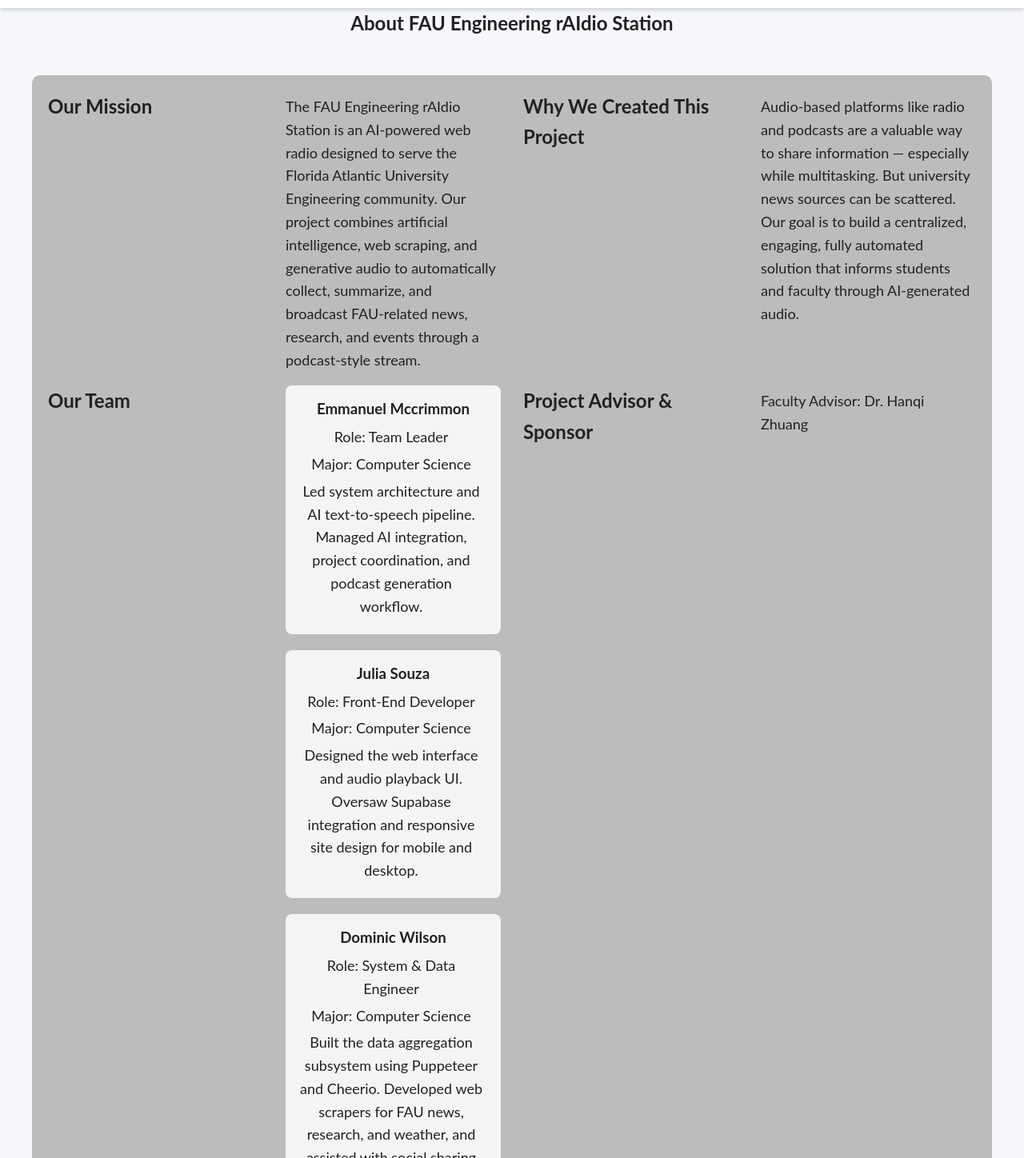
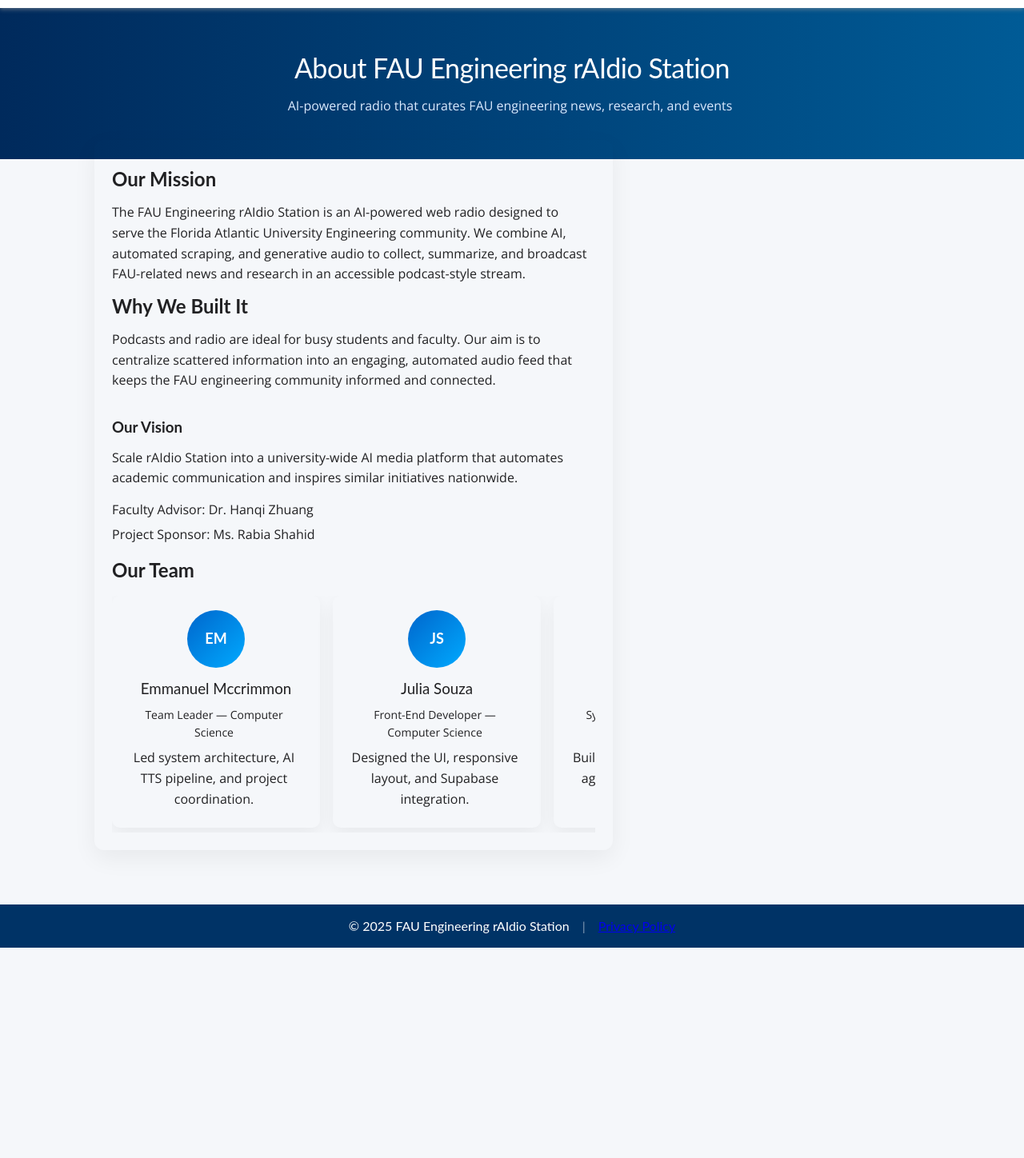
Before and after one commit to Engineering-Group-28/rAIdio-Station-v2, a Vue app in the folder rAIdio Station/: page /about in a window 1280 px wide. Shown: the part 62-1510 px from the top of the page at 80% size. After the commit the page ends 1247 px from the top, so only its background shows below. Built offline with nearby package versions, Linux system fonts and the light colour scheme.

Commit message:
Update login and front end for About page

```diff
--- a/rAIdio Station/src/views/About.vue
+++ b/rAIdio Station/src/views/About.vue
@@ -1,139 +1,145 @@
 <script setup>
+const team = [
+  { id: 0, initials: 'EM', name: 'Emmanuel Mccrimmon', role: 'Team Leader — Computer Science', bio: 'Led system architecture, AI TTS pipeline, and project coordination.' },
+  { id: 1, initials: 'JS', name: 'Julia Souza', role: 'Front-End Developer — Computer Science', bio: 'Designed the UI, responsive layout, and Supabase integration.' },
+  { id: 2, initials: 'DW', name: 'Dominic Wilson', role: 'System & Data Engineer — Computer Science', bio: 'Built web scrapers and data aggregation pipelines for automated content.' },
+  { id: 3, initials: 'PN', name: 'Peten Nhan', role: 'Backend & Documentation Engineer — Computer Science', bio: 'Implemented Supabase user flows, feedback dashboard, and documentation.' }
+]
 </script>
 
 <template>
-  <main>
-    <!-- Title -->
-    <p style="margin:0; background-color: #F5F7FA; text-align: center;">
-      <span class="lato-bold" style="font-size: 150%;">About FAU Engineering rAIdio Station</span>
-    </p>
-    <br>
+  <main class="about-page">
+    <header class="hero">
+      <div class="hero-inner">
+        <h1>About FAU Engineering rAIdio Station</h1>
+        <p class="tagline">AI-powered radio that curates FAU engineering news, research, and events</p>
+      </div>
+    </header>
 
-    <div class="container">
-      <!-- Mission -->
-      <h2 class="lato-bold">Our Mission</h2>
-      <p class="lato-regular">
+    <section class="container content">
+      <div class="main-box">
+        <div class="stacked">
+          <div>
+            <h2 class="section-title">Our Mission</h2>
+            <p class="body">
               The <strong>FAU Engineering rAIdio Station</strong> is an AI-powered web radio designed to serve
-        the Florida Atlantic University Engineering community. Our project combines artificial intelligence,
-        web scraping, and generative audio to automatically collect, summarize, and broadcast FAU-related
-        news, research, and events through a podcast-style stream.
+              the Florida Atlantic University Engineering community. We combine AI, automated scraping, and
+              generative audio to collect, summarize, and broadcast FAU-related news and research in an
+              accessible podcast-style stream.
             </p>
 
-      <!-- Why We Created This -->
-      <h2 class="lato-bold">Why We Created This Project</h2>
-      <p class="lato-regular">
-        Audio-based platforms like radio and podcasts are a valuable way to share information — especially
-        while multitasking. But university news sources can be scattered. Our goal is to build a centralized,
-        engaging, fully automated solution that informs students and faculty through AI-generated audio.
-      </p>
-
-      <!-- Team -->
-      <h2 class="lato-bold">Our Team</h2>
-      <div class="team-section">
-        <div class="member">
-          <h3 class="lato-bold">Emmanuel Mccrimmon</h3>
-          <p class="lato-regular"><strong>Role:</strong> Team Leader</p>
-          <p class="lato-regular"><strong>Major:</strong> Computer Science</p>
-          <p class="lato-regular">
-            Led system architecture and AI text-to-speech pipeline. Managed AI integration, project coordination,
-            and podcast generation workflow.
+            <h2 class="section-title">Why We Built It</h2>
+            <p class="body">
+              Podcasts and radio are ideal for busy students and faculty. Our aim is to centralize scattered
+              information into an engaging, automated audio feed that keeps the FAU engineering community
+              informed and connected.
             </p>
           </div>
 
-        <div class="member">
-          <h3 class="lato-bold">Julia Souza</h3>
-          <p class="lato-regular"><strong>Role:</strong> Front-End Developer</p>
-          <p class="lato-regular"><strong>Major:</strong> Computer Science</p>
-          <p class="lato-regular">
-            Designed the web interface and audio playback UI. Oversaw Supabase integration and responsive site
-            design for mobile and desktop.
+          <div class="vision-card">
+            <h3 class="section-title">Our Vision</h3>
+            <p class="body">
+              Scale rAIdio Station into a university-wide AI media platform that automates academic
+              communication and inspires similar initiatives nationwide.
             </p>
+            <div class="meta">
+              <p><strong>Faculty Advisor:</strong> Dr. Hanqi Zhuang</p>
+              <p><strong>Project Sponsor:</strong> Ms. Rabia Shahid</p>
             </div>
-
-        <div class="member">
-          <h3 class="lato-bold">Dominic Wilson</h3>
-          <p class="lato-regular"><strong>Role:</strong> System & Data Engineer</p>
-          <p class="lato-regular"><strong>Major:</strong> Computer Science</p>
-          <p class="lato-regular">
-            Built the data aggregation subsystem using Puppeteer and Cheerio. Developed web scrapers for FAU
-            news, research, and weather, and assisted with social sharing tools.
-          </p>
-        </div>
-
-        <div class="member">
-          <h3 class="lato-bold">Peten Nhan</h3>
-          <p class="lato-regular"><strong>Role:</strong> Backend & Documentation Engineer</p>
-          <p class="lato-regular"><strong>Major:</strong> Computer Science</p>
-          <p class="lato-regular">
-            Developed feedback & admin subsystems, Supabase user management, and documentation. Built the
-            feedback dashboard and profile system.
-          </p>
           </div>
         </div>
 
-      <!-- Advisor -->
-      <h2 class="lato-bold">Project Advisor & Sponsor</h2>
-      <p class="lato-regular"><strong>Faculty Advisor:</strong> Dr. Hanqi Zhuang</p>
-      <p class="lato-regular"><strong>Project Sponsor:</strong> Ms. Rabia Shahid</p>
-      <p class="lato-regular"><em>FAU Department of Electrical Engineering & Computer Science</em></p>
-
-      <!-- Vision -->
-      <h2 class="lato-bold">Our Vision</h2>
-      <p class="lato-regular">
-        Our long-term vision is to scale the rAIdio Station into a university-wide AI media platform that
-        automates academic communication and inspires similar initiatives nationwide.
-      </p>
+        <div>
+          <h2 class="section-title">Our Team</h2>
+          <div class="team-row" role="list">
+            <div v-for="member in team" :key="member.id" class="member-card" role="listitem">
+              <div class="avatar">{{ member.initials }}</div>
+              <h3>{{ member.name }}</h3>
+              <p class="role"><strong>{{ member.role }}</strong></p>
+              <p class="body">{{ member.bio }}</p>
+            </div>
+          </div>
+        </div>
       </div>
 
-    <!-- Footer -->
-    <div class="footer">
-      <p class="lato-regular">
-        <span style="color: #FFFFFF;">
-          &copy; 2025 FAU Engineering rAIdio Station. All rights reserved. |
-        </span>
+    </section>
+
+    <footer class="site-footer">
+      <div class="footer-inner">
+        <span>© 2025 FAU Engineering rAIdio Station</span>
+        <span class="sep">|</span>
         <RouterLink to="/privacy">Privacy Policy</RouterLink>
-      </p>
       </div>
+    </footer>
+
   </main>
 </template>
 
 <style scoped>
-.lato-regular {
-  font-family: "Lato", sans-serif;
-  font-weight: 400;
-  font-size: 18px;
+:root{
+  --bg:#f7fafc;
+  --card:#ffffff;
+  --muted:#6b7280;
+  --accent:#005b96;
 }
 
-.lato-bold {
-  font-family: "Lato", sans-serif;
-  font-weight: 700;
+.about-page{
+  font-family: 'Lato', system-ui, -apple-system, 'Segoe UI', Roboto, 'Helvetica Neue', Arial;
+  background: linear-gradient(180deg,var(--bg) 0%, #eef2f6 100%);
+  min-height:100vh;
+  display:flex;
+  flex-direction:column;
 }
 
-.container {
-  max-width: 1200px;
-  margin: 20px auto;
-  padding: 20px;
-  background: #bdbbbb;
-  border-radius: 10px;
-}
-
-.team-section {
-  display: grid;
-  grid-template-columns: repeat(auto-fit, minmax(250px, 1fr));
-  gap: 20px;
-}
-
-.member {
-  background: #f4f4f4;
-  padding: 15px;
-  border-radius: 8px;
+.hero{
+  background: linear-gradient(90deg, #002a5c 0%, #005b96 100%);
+  color: white;
+  padding: 48px 12px;
   text-align: center;
 }
+.hero-inner{ max-width:1100px; margin:0 auto; }
+.hero h1{ margin: 0; font-size: 34px; letter-spacing: -0.5px; }
+.tagline{ margin-top:8px; color: #dbeafe; font-size:16px }
 
-.footer {
-  text-align: center;
-  background: #003366;
-  color: white;
-  padding: 10px;
-}
+.container{ max-width:1100px; margin: -32px auto 40px; padding: 28px; background: transparent; }
+.content{ padding-top:8px; flex:1 }
+
+.two-col{ display:grid; grid-template-columns: 1fr 360px; gap: 24px; align-items:start; }
+@media (max-width:900px){ .two-col{ grid-template-columns: 1fr; } }
+
+.section-title{ color:var(--accent); margin: 8px 0 10px; font-weight:700; }
+.center{ text-align:center }
+
+.body{ color:var(--muted); line-height:1.6; font-size:16px }
+
+.vision-card{ background:var(--card); padding:18px; border-radius:10px; box-shadow:0 6px 18px rgba(2,6,23,0.08); }
+.vision-card .meta{ margin-top:14px; color:var(--muted); font-size:14px }
+
+.team-section{ display:grid; grid-template-columns: repeat(4,1fr); gap:18px; margin-top:18px; }
+@media (max-width:1100px){ .team-section{ grid-template-columns: repeat(2,1fr); } }
+@media (max-width:600px){ .team-section{ grid-template-columns: 1fr; } }
+
+.main-box{ background:var(--card); padding:22px; border-radius:12px; box-shadow:0 10px 30px rgba(2,6,23,0.06) }
+.stacked{ display:flex; flex-direction:column; gap:18px }
+.vision-card{ background:transparent; padding:0; box-shadow:none }
+
+.team-row{ display:flex; gap:16px; margin-top:12px; overflow:auto; padding-bottom:6px }
+.member-card{ flex:0 0 260px; background:var(--card); padding:18px; border-radius:10px; box-shadow:0 8px 24px rgba(2,6,23,0.06); text-align:center }
+.member-card .avatar{ width:72px; height:72px; margin: 0 auto 12px; font-size:18px }
+.member-card h3{ margin:6px 0 6px }
+.member-card .body{ color:var(--muted); }
+
+@media (max-width:800px){ .member-card{ flex:0 0 220px } }
+@media (max-width:520px){ .team-row{ gap:12px } .member-card{ flex:0 0 200px } }
+
+.member{ background:var(--card); padding:18px; border-radius:10px; box-shadow:0 6px 18px rgba(2,6,23,0.06); text-align:center }
+.avatar{ width:64px; height:64px; margin: 0 auto 10px; border-radius:50%; background:linear-gradient(135deg,#0066cc,#00aaff); display:flex; align-items:center; justify-content:center; color:white; font-weight:700 }
+.member h3{ margin:6px 0 4px; font-size:18px }
+.role{ color:var(--accent); font-size:14px; margin-bottom:8px }
+.small-note{ color:var(--muted); margin-top:22px }
+
+.site-footer{ background:#003366; color:#ffffff; padding:14px 12px; text-align: left }
+.site-footer .footer-inner{ max-width:1100px; margin:0 auto; display:flex; gap:8px; align-items:flex-start; justify-content:center }
+.site-footer .sep{ margin:0 8px; color:rgba(255,255,255,0.5) }
+
 </style>
```
Also changed, not shown: rAIdio Station/src/views/Login.vue (+25 -17 lines), rAIdio Station/src/views/Profile.vue (+20 -8 lines), rAIdio Station/src/views/Signup.vue (+102 -19 lines). Lines whose indentation alone changed are shown as unchanged.
